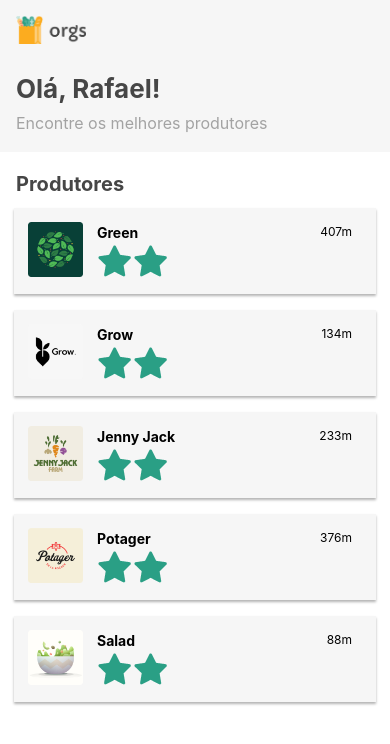
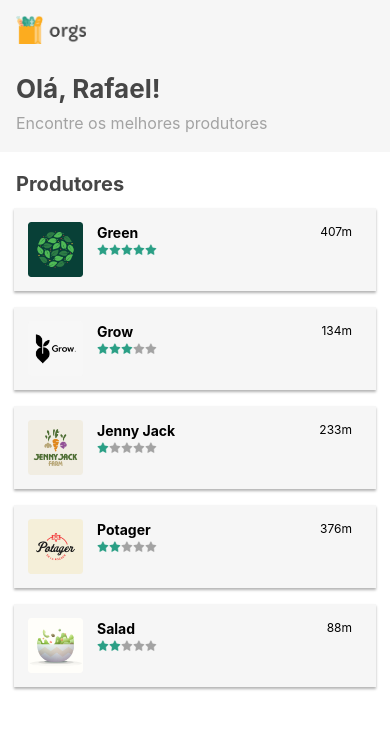
Before and after one commit to brunodeev/orgsHooks, a React Native app: screen / in a window 390 px wide. Shown: the top 744 px of the page. Built offline with nearby package versions, Linux system fonts and the light colour scheme.

Commit message:
feat: more upgrades in the cards

```diff
--- a/src/components/Stars.js
+++ b/src/components/Stars.js
@@ -1,18 +1,41 @@
-import React from 'react';
-import { View, Image, StyleSheet } from 'react-native';
+import React, { useState } from 'react';
+import { View, Image, StyleSheet, TouchableOpacity } from 'react-native';
 
 import estrela from '../assets/estrela.png';
 import estrelaCinza from '../assets/estrelaCinza.png';
 
 
-export default function Stars({ quantity: oldQuantity, edit = false, big = true }){
+export default function Stars({ quantity: oldQuantity, edit = false, big = false }){
 
     const styles = functionStyles(big);
 
+    const RenderStars = () => {
+
+        const [quantity, setQuantity] = useState(oldQuantity);
+
+        const starsList = [];
+
+        const getImage = (index) => {
+            if(index < quantity){
+                return estrela;
+            };
+            return estrelaCinza;
+        };
+
+        for(let i = 0; i < 5; i++){
+            starsList.push(
+                <TouchableOpacity key={i} onPress={() => setQuantity(i + 1)} disabled={!edit}>
+                <Image source={getImage(i)} style={styles.star}/>
+                </TouchableOpacity>
+            );
+        };
+
+        return starsList;
+    };
+
     return (
         <View style={styles.starsLine}>
-            <Image source={estrela} style={styles.star}/>
-            <Image source={estrela} style={styles.star}/>
+            <RenderStars />
         </View>
     );
 }
```
